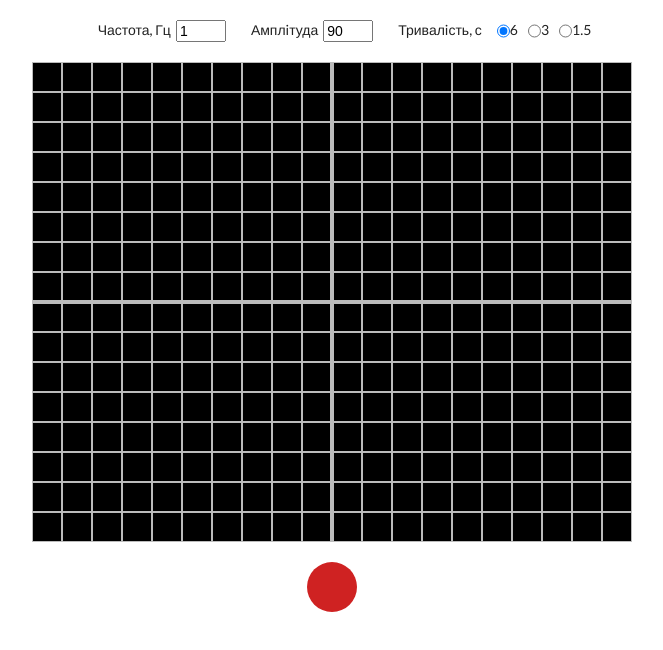
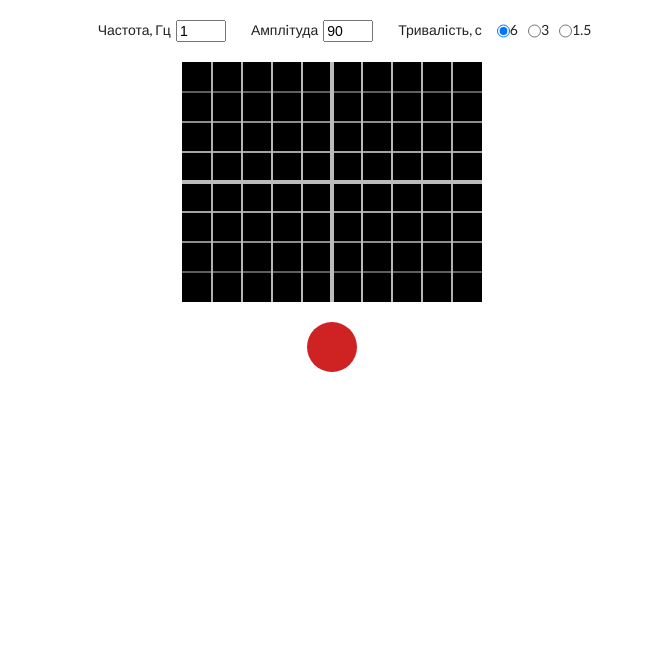
Before and after one commit to dpvnbd/canvas-plot, a website: page index.html in a window 1280 px wide. Shown: the whole page, without its empty margins (308-971 px from the left). Drawn offline with nearby package versions, Linux system fonts and the light colour scheme.

Commit message:
refactor

```diff
--- a/index.html
+++ b/index.html
@@ -27,9 +27,9 @@
         </div>
     </div>
 
-    <canvas id="plot" class="plot" width=600 height=480></canvas>
+    <canvas id="plot" class="plot" width=300 height=240></canvas>
 
-    <div class="switch off" id="on-switch"></div>
+    <div class="switch" id="on-switch"></div>
 </body>
 
 </html>
--- a/index.js
+++ b/index.js
@@ -61,7 +61,7 @@ function delayedDraw(plotter, A, drawingDelay, Tx, width, height) {
     drawingInterval = setInterval(() => {
         const pointsPair = points.slice(currentPoint, currentPoint + 2)
         plotter.drawLine(pointsPair);
-        if (currentPoint + 1 >= points.length - 1) {
+        if (currentPoint >= points.length - 1) {
             plotter.drawGrid();
             currentPoint = 0;
             return;
--- a/plotter.js
+++ b/plotter.js
@@ -37,7 +37,6 @@ class Plotter {
     }
 
     drawGrid() {
-        this.ctx.clearRect(0, 0, this.width, this.height);
         this.setStyle('background')
         this.ctx.fillRect(0, 0, this.width, this.height);
 
@@ -52,16 +51,13 @@ class Plotter {
         this.ctx.lineTo(this.width, yCenter);
         this.ctx.stroke();
 
-        // const horizontalSquares = 10;
-        // const squareSize = this.width / horizontalSquares;
-
         const squareSize = 30;
         const horizontalSquares = this.width / squareSize;
         const verticalSquares = Math.ceil(this.height / squareSize)
 
         this.setStyle('grid');
         this.ctx.beginPath();
-        for (let i = 1; i < horizontalSquares; i++) {
+        for (let i = 1; i < horizontalSquares / 2; i++) {
             const offset = i * squareSize;
             this.ctx.moveTo(xCenter + offset, 0);
             this.ctx.lineTo(xCenter + offset, this.height);
@@ -70,7 +66,7 @@ class Plotter {
             this.ctx.stroke();
         }
 
-        for (let i = 1; i < verticalSquares; i++) {
+        for (let i = 1; i < verticalSquares / 2; i++) {
             const offset = i * squareSize;
             this.ctx.moveTo(0, yCenter + offset);
             this.ctx.lineTo(this.width, yCenter + offset);
--- a/styles.css
+++ b/styles.css
@@ -43,15 +43,12 @@ input[type="radio"] {
   display: inline-block;
   background-color: #cf2222;
 }
-
 .switch:hover {
     background-color: #e67272;
 }
-
 .switch.on {
     background-color: #176617;
 }
-
 .switch.on:hover {
     background-color: #69be69;
 }
```
